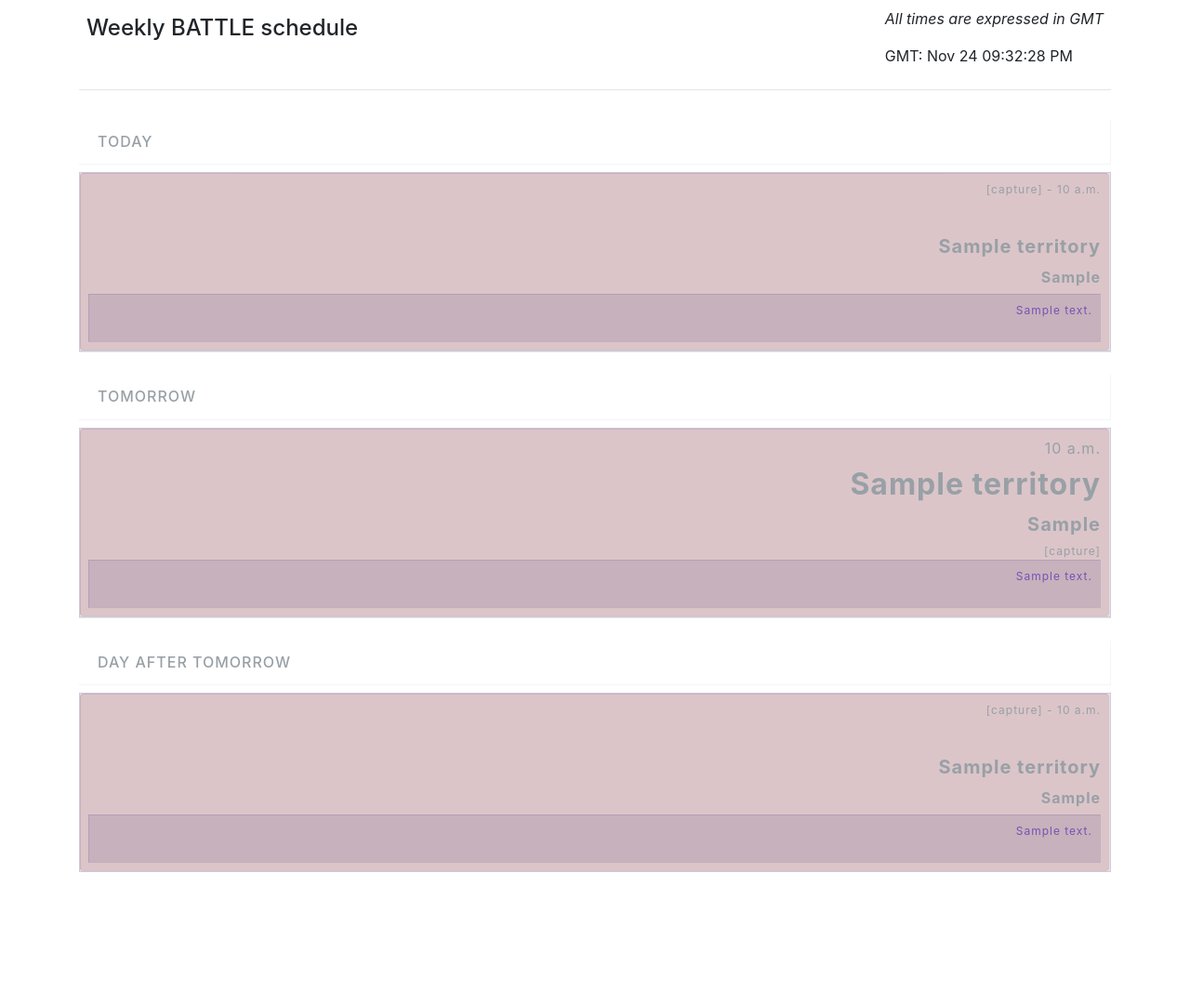
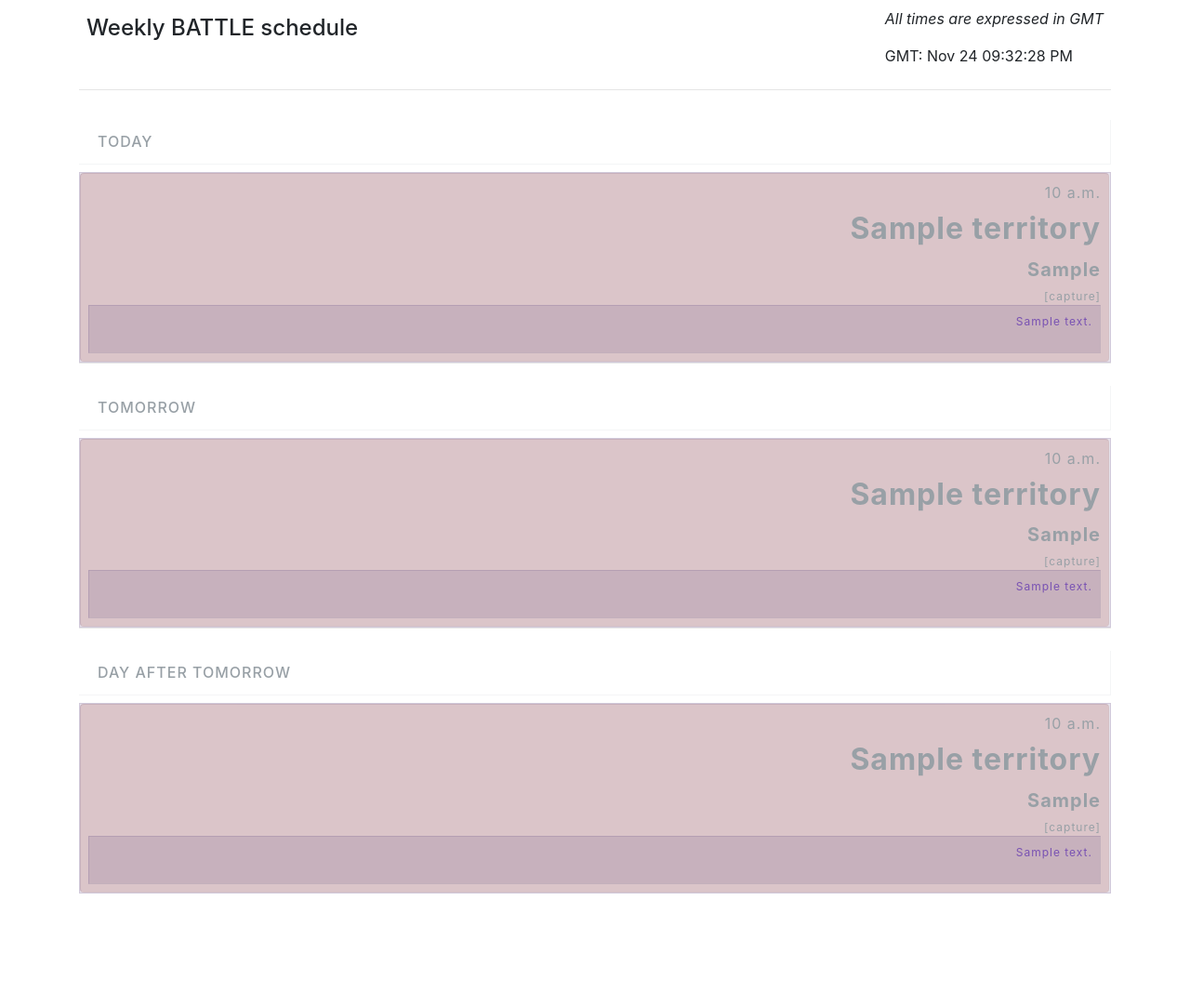
Before and after one commit to afabiani/battle-schedule, a Django app: template templates/battle-schedule.html in a window 1280 px wide. Shown: the whole page at 93% size. Before the commit the page ends 938 px from the top, so only its background shows below. Run offline with Django 3.2, Linux system fonts and the light colour scheme; the template is opened without the code that fills it: values that come from a table or form of the project are taken from there, others are empty; tables that the repository leaves empty hold one stand-in row (values such as "Sample post"); some libraries are stand-ins or nearby versions.

Commit message:
- Battle Schedule: Cards Styling

```diff
--- a/templates/battle-schedule.html
+++ b/templates/battle-schedule.html
@@ -9,10 +9,10 @@
     {% else %}
     <div class="card card-body day p-2 bd-highlight-{{ battle_event.type }}">
     {% endif %}
-        <p>[{{ battle_event.type }}] - {{ battle_event.territory.takeover_time }}</p>
-        <p></p>
-        <h5 class="mt-2"><strong>{{ battle_event.territory }}</strong></h5>
-        <h6 class="mt-1"><strong>{{ battle_event.alliance }}</strong></h6>
+        <span style="font-size: 16px;">{{ battle_event.territory.takeover_time }}</span>
+        <h2 class="mt-2"><strong>{{ battle_event.territory }}</strong></h2>
+        <h5 class="mt-1"><strong>{{ battle_event.alliance }}</strong></h5>
+        [{{ battle_event.type }}]
         {% if battle_event.notes %}
         <div class="day p-2 bd-highlight">
             <p class="bd-text-purple-bright">{{ battle_event.notes }}</p>
@@ -55,10 +55,10 @@
     {% else %}
     <div class="card card-body day p-2 bd-highlight-{{ battle_event.type }}">
     {% endif %}
-        <p>[{{ battle_event.type }}] - {{ battle_event.territory.takeover_time }}</p>
-        <p></p>
-        <h5 class="mt-2"><strong>{{ battle_event.territory }}</strong></h5>
-        <h6 class="mt-1"><strong>{{ battle_event.alliance }}</strong></h6>
+        <span style="font-size: 16px;">{{ battle_event.territory.takeover_time }}</span>
+        <h2 class="mt-2"><strong>{{ battle_event.territory }}</strong></h2>
+        <h5 class="mt-1"><strong>{{ battle_event.alliance }}</strong></h5>
+        [{{ battle_event.type }}]
         {% if battle_event.notes %}
         <div class="day p-2 bd-highlight">
             <p class="bd-text-purple-bright">{{ battle_event.notes }}</p>
```
